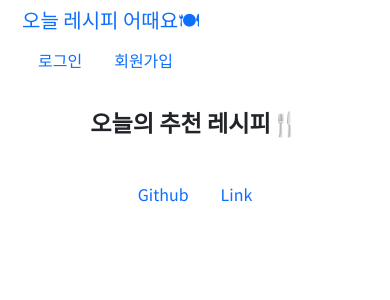
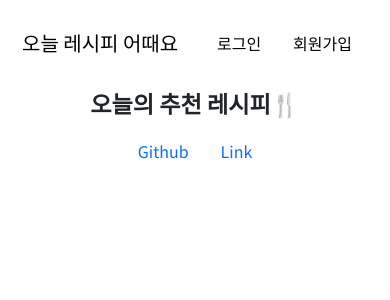
Before and after one commit to minseolki/FirstProject, a Flask app: page / in a window 390 px wide. Shown: the top 300 px of the page. Run offline with Flask 2, Linux system fonts and the light colour scheme; data that the repository does not hold is empty; some libraries are stand-ins or nearby versions.

Commit message:
메인페이지 구현

```diff
--- a/templates/index.html
+++ b/templates/index.html
@@ -4,19 +4,19 @@
     <meta charset="UTF-8"/>
     <meta http-equiv="X-UA-Compatible" content="IE=edge"/>
     <meta name="viewport" content="width=device-width, initial-scale=1.0"/>
-    <title>오레요</title>
+    <title>오늘 레시피 어때요</title>
+    <link rel="icon" href="https://i.ibb.co/Vtw0gH7/001-1.png"/>
+
     <link
             href="https://cdn.jsdelivr.net/npm/bootstrap@5.0.2/dist/css/bootstrap.min.css"
             rel="stylesheet"
             integrity="sha384-EVSTQN3/azprG1Anm3QDgpJLIm9Nao0Yz1ztcQTwFspd3yD65VohhpuuCOmLASjC"
             crossorigin="anonymous"
     />
-    <link rel="preconnect" href="https://fonts.googleapis.com"/>
-    <link rel="preconnect" href="https://fonts.gstatic.com" crossorigin/>
-    <link
-            href="https://fonts.googleapis.com/css2?family=Noto+Sans+KR&display=swap"
-            rel="stylesheet"
-    />
+    <link rel="preconnect" href="https://fonts.googleapis.com">
+    <link rel="preconnect" href="https://fonts.gstatic.com" crossorigin>
+    <link href="https://fonts.googleapis.com/css2?family=Noto+Sans+KR&display=swap" rel="stylesheet">
+
     <script defer src="https://kit.fontawesome.com/7630448495.js" crossorigin="anonymous"
     ></script>
     <script src="https://ajax.googleapis.com/ajax/libs/jquery/3.5.1/jquery.min.js"></script>
@@ -27,7 +27,9 @@
     ></script>
     <style>
         * {
-            font-family: "Noto Sans KR", sans-serif;
+            font-family: 'Noto Sans KR', sans-serif;
+
+
         }
 
         body, .top-text {
@@ -40,6 +42,14 @@
 
         .nav-bar {
             text-align: right;
+        }
+
+        .navbar-text {
+            color: black;
+        }
+        .navbar-text:hover {
+            font-weight: bold;
+            color:black;
         }
 
         .card {
@@ -65,8 +75,8 @@
 
         .top-area {
             width: 100%;
-            height: 20vh;
-            display: flex;
+            margin: 60px 0 20px 0;
+        {#height: 15vh;#} display: flex;
             justify-content: center;
             align-items: center;
         }
@@ -75,18 +85,18 @@
             position: relative;
         }
 
-        .carousel-img{
-            position: absolute;
-            top:50%;
+        .carousel-img {
+            object-fit: cover;
         }
 
         .carousel-inner,
         .carousel {
-            height: 300px;
+            height: 400px;
         }
 
         .navbar {
             padding: 0 10px;
+            margin: 20px 0;
         }
 
         .recipe-box {
@@ -116,9 +126,10 @@
             .carousel {
                 display: none;
             }
+
             .top-area {
-            height: 10vh;
-        }
+                margin: 10px 0;
+            }
         }
     </style>
 
@@ -162,16 +173,15 @@
         function show_nav_bar() {
             let cookie = document.cookie;
             if (!cookie) {
-                console.log('cookie', cookie)
                 let nav_bar = `<div class="container-fluid">
-            <a class="navbar-brand" href="/">오늘 레시피 어때요🍽</a>
+            <a class="navbar-brand navbar-text" href="/">오늘 레시피 어때요</a>
             <div class="nav-bar">
                 <ul class="nav justify-content-end">
                     <li class="nav-item">
-                        <a class="nav-link" href="/login">로그인</a>
+                        <a class="nav-link navbar-text" href="/login">로그인</a>
                     </li>
                     <li class="nav-item">
-                        <a class="nav-link" href="/sign_in">회원가입</a>
+                        <a class="nav-link navbar-text" href="/sign_in">회원가입</a>
                     </li>
                 </ul>
             </div>
@@ -179,14 +189,14 @@
                 $('#insert-item').append(nav_bar)
             } else {
                 let user_nav_bar = `<div class="container-fluid">
-            <a class="navbar-brand" href="/">오늘 레시피 어때요</a>
+            <a class="navbar-brand navbar-text" href="/">오늘 레시피 어때요</a>
             <div class="nav-bar">
                 <ul class="nav justify-content-end">
                     <li class="nav-item">
-                        <a class="nav-link" href="/recipe">레시피등록</a>
+                        <a class="nav-link navbar-text" href="/recipe">레시피등록</a>
                     </li>
                     <li class="nav-item">
-                        <a class="nav-link" href="/sign_in">로그아웃</a>
+                        <a class="nav-link navbar-text" href="/sign_in">로그아웃</a>
                     </li>
                 </ul>
             </div>
@@ -208,18 +218,18 @@
 <div
         id="carouselExampleCaptions"
         class="carousel slide"
-        data-bs-ride="false"
+        data-bs-ride="carousel"
 >
     <div class="carousel-inner">
         <div class="carousel-item active carousel-wrap">
             <img
-                    src="https://images.unsplash.com/photo-1464306076886-da185f6a9d05?ixlib=rb-1.2.1&ixid=MnwxMjA3fDB8MHxwaG90by1wYWdlfHx8fGVufDB8fHx8&auto=format&fit=crop&w=2970&q=80"
+                    src="https://images.unsplash.com/photo-1606787366850-de6330128bfc?ixlib=rb-1.2.1&ixid=MnwxMjA3fDB8MHxwaG90by1wYWdlfHx8fGVufDB8fHx8&auto=format&fit=crop&w=2970&q=80"
                     class="d-block w-100 carousel-img"
             />
         </div>
         <div class="carousel-item carousel-wrap">
             <img
-                    src="https://images.unsplash.com/photo-1493770348161-369560ae357d?ixlib=rb-1.2.1&ixid=MnwxMjA3fDB8MHxwaG90by1wYWdlfHx8fGVufDB8fHx8&auto=format&fit=crop&w=2940&q=80"
+                    src="https://images.unsplash.com/photo-1562059390-a761a084768e?ixlib=rb-1.2.1&ixid=MnwxMjA3fDB8MHxwaG90by1wYWdlfHx8fGVufDB8fHx8&auto=format&fit=crop&w=2919&q=80"
                     class="d-block w-100 carousel-img"
             />
         </div>
@@ -229,25 +239,19 @@
                     class="d-block w-100 carousel-img"
             />
         </div>
-        <button
-                class="carousel-control-prev"
-                type="button"
-                data-bs-target="#carouselExampleCaptions"
-                data-bs-slide="prev"
-        >
+        <button class="carousel-control-prev" type="button" data-bs-target="#carouselExampleControls"
+                data-bs-slide="prev">
             <span class="carousel-control-prev-icon" aria-hidden="true"></span>
             <span class="visually-hidden">Previous</span>
         </button>
-        <button
-                class="carousel-control-next"
-                type="button"
-                data-bs-target="#carouselExampleCaptions"
-                data-bs-slide="next"
-        >
+        <button class="carousel-control-next" type="button" data-bs-target="#carouselExampleControls"
+                data-bs-slide="next">
             <span class="carousel-control-next-icon" aria-hidden="true"></span>
             <span class="visually-hidden">Next</span>
         </button>
+
     </div>
+
 </div>
 
 <div class="top-area">
```
